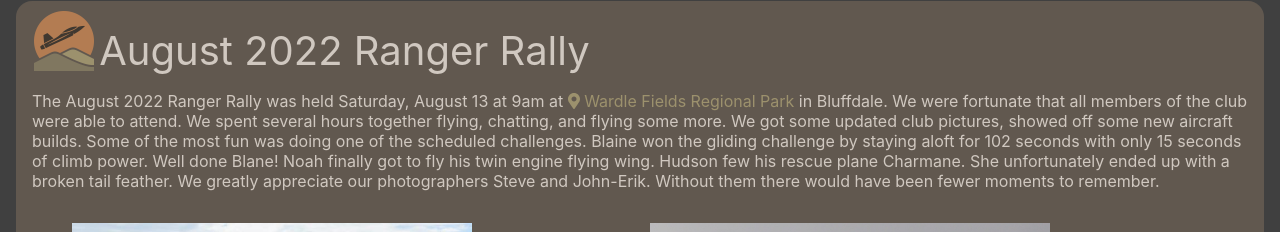
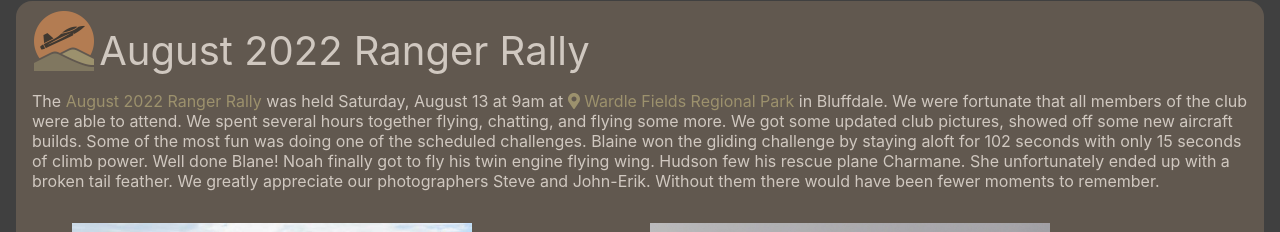
Before and after one commit to desertskyrangers/www.desertskyrangers.org, a React (Create React App) app: page /activities in a window 1280 px wide. Shown: the part 123-355 px from the top of the page. Built offline with nearby package versions, Linux system fonts and the light colour scheme.

Commit message:
Ranger Rally 2022-08-13

```diff
--- a/src/Activities.js
+++ b/src/Activities.js
@@ -10,7 +10,7 @@ export default class Activities extends React.Component {
 				<div className='announcement'>
 					<h2>{Icons.DESERT_SKY_RANGERS} August 2022 Ranger Rally</h2>
 					<p>
-						The August 2022 Ranger Rally was held Saturday, August
+						The <a href='https://photos.app.goo.gl/1i374x5e5sQRXYBcA'>August 2022 Ranger Rally</a> was held Saturday, August
 						13 at 9am at <a href="https://goo.gl/maps/WfuVVZqe4Qv32PX27">{Icons.LOCATION} Wardle Fields Regional Park</a> in
 						Bluffdale. We were fortunate that all members of the club were able
 						to attend. We spent several hours together flying, chatting, and
@@ -26,11 +26,15 @@ export default class Activities extends React.Component {
 					</p>
 					<div className='hbox-wrappable'>
 						<figure>
-							<img className='photo' src='/photos/dsr-club-2022-08-13.jpg' alt='DSR Ranger Rally'/>
+							<a href='https://photos.app.goo.gl/aVd5UBe7TvWuFLZQA'>
+								<img className='photo' src='/photos/dsr-club-2022-08-13.jpg' alt='DSR Ranger Rally'/>
+							</a>
 							<figcaption>From the left, Steve, Micah, Mark, Noah, Hudson, Glen and Blaine.</figcaption>
 						</figure>
 						<figure>
-							<img className='photo' src='/photos/2022-08-13-ranger-rally-banner.jpg' alt='DSR Ranger Rally'/>
+							<a href='https://photos.app.goo.gl/Hb6kbQBNApaLCwfY6'>
+								<img className='photo' src='/photos/2022-08-13-ranger-rally-banner.jpg' alt='DSR Ranger Rally'/>
+							</a>
 							<figcaption>Noah starts the Ranger Rally with a banner flyover.</figcaption>
 						</figure>
 					</div>
```
